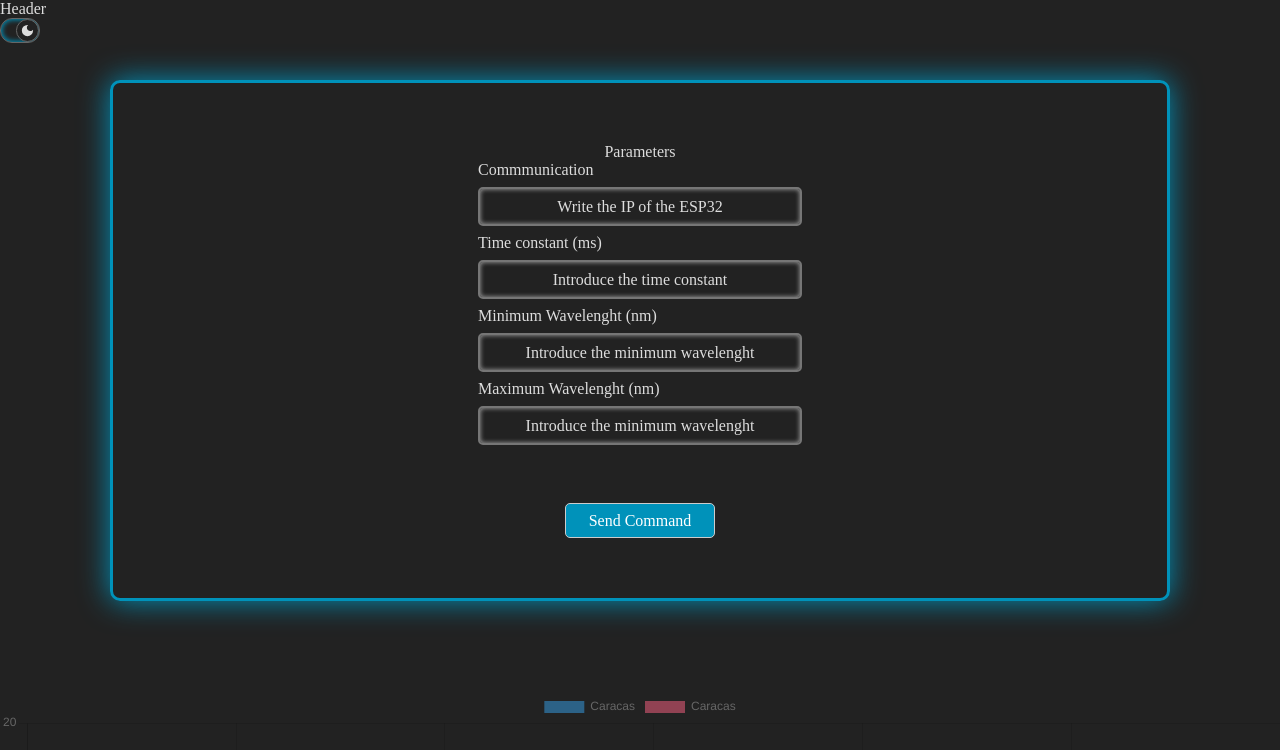
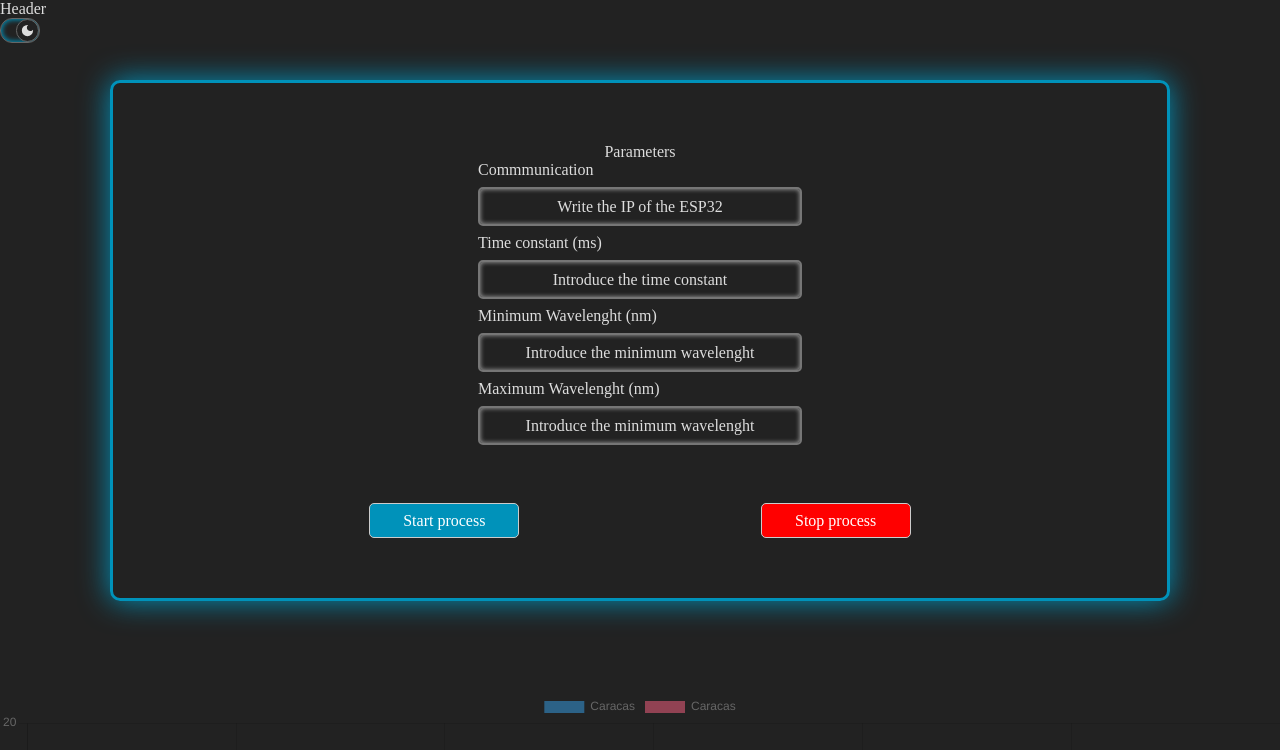
Before and after one commit to mreliflores/automatizationMonocromator, a Nuxt app in the folder frontend/: page / in a window 1280 px wide. Shown: the top 750 px of the page. Built offline with nearby package versions, Linux system fonts and the light colour scheme.

Commit message:
Changes in .ino file

```diff
--- a/frontend/app.vue
+++ b/frontend/app.vue
@@ -31,7 +31,7 @@
           <InputParam
           :style="entry.button ? {'width': '240px'}:{}"
           v-model="entry.value_"
-          type_="text" :placeholder_="entry.placeholder"
+          :type_="entry.type_" :placeholder_="entry.placeholder"
           @change="(e:any) => {
             const input_ = e.target.value
             entry.value_ = input_
@@ -49,14 +49,30 @@
         </div>
       </div>
 
-      <AtomButton
-      @click="handleValidateButtonClick"
-      height="35px"
-      width="150px"
-      :style="{'margin-top':'50px'}"
+      <div
+      :style="{
+        width: '100%',
+        display: 'flex',
+        justifyContent: 'space-evenly'
+      }"
       >
-        Send Command
-      </AtomButton>
+        <AtomButton
+        @click="handleButtonStartProcess"
+        height="35px"
+        width="150px"
+        :style="{'margin-top':'50px'}"
+        >
+          Start process
+        </AtomButton>
+        <AtomButton
+        @click="handleButtonStopProcess"
+        height="35px"
+        width="150px"
+        :style="{'margin-top':'50px', backgroundColor: 'red'}"
+        >
+          Stop process
+        </AtomButton>
+      </div>
     </AtomBox>
 
     <Chart />
@@ -78,25 +94,29 @@ const entries = ref([
     title: "Commmunication",
     value_: "",
     placeholder: 'Write the IP of the ESP32',
-    button: false
+    button: false,
+    type_: 'text'
   },
   {
     title: "Time constant (ms)",
     value_: '',
     placeholder: 'Introduce the time constant',
-    button: false
+    button: false,
+    type_: 'number'
   },
   {
     title: "Minimum Wavelenght (nm)",
     value_: '',
     placeholder: 'Introduce the minimum wavelenght',
-    button: false
+    button: false,
+    type_: 'number'
   },
   {
     title: "Maximum Wavelenght (nm)",
     value_: '',
     placeholder: 'Introduce the minimum wavelenght',
-    button: false
+    button: false,
+    type_: 'number'
   },
 ])
 var ws: any;
@@ -128,13 +148,25 @@ function getIP(){
 
 function onOpen(event: any) {
     console.log('Connection opened');
+    getIP();
+}
+
+function onOpenStop(event: any) {
+    console.log('Connection opened');
     getReadings();
 }
 
-function handleValidateButtonClick() {
+function handleButtonStartProcess() {
   let gateway = `ws://${entries.value[0].value_}/ws`;
   ws = new WebSocket(gateway);
   ws.onopen = onOpen;
+  ws.onmessage = onMessage;
+}
+
+function handleButtonStopProcess() {
+  let gateway = `ws://${entries.value[0].value_}/ws`;
+  ws = new WebSocket(gateway);
+  ws.onopen = onOpenStop;
   ws.onmessage = onMessage;
 }
 
--- a/frontend/assets/css/main.css
+++ b/frontend/assets/css/main.css
@@ -1,5 +1,17 @@
 :root {
   --placeholder-color: none;
+}
+
+/* Chrome, Safari, Edge, Opera */
+input::-webkit-outer-spin-button,
+input::-webkit-inner-spin-button {
+  -webkit-appearance: none;
+  margin: 0;
+}
+
+/* Firefox */
+input[type=number] {
+  -moz-appearance: textfield;
 }
 
 button {
```
Also changed, not shown: 1 other file (tests, documents, lock files or other folders).
